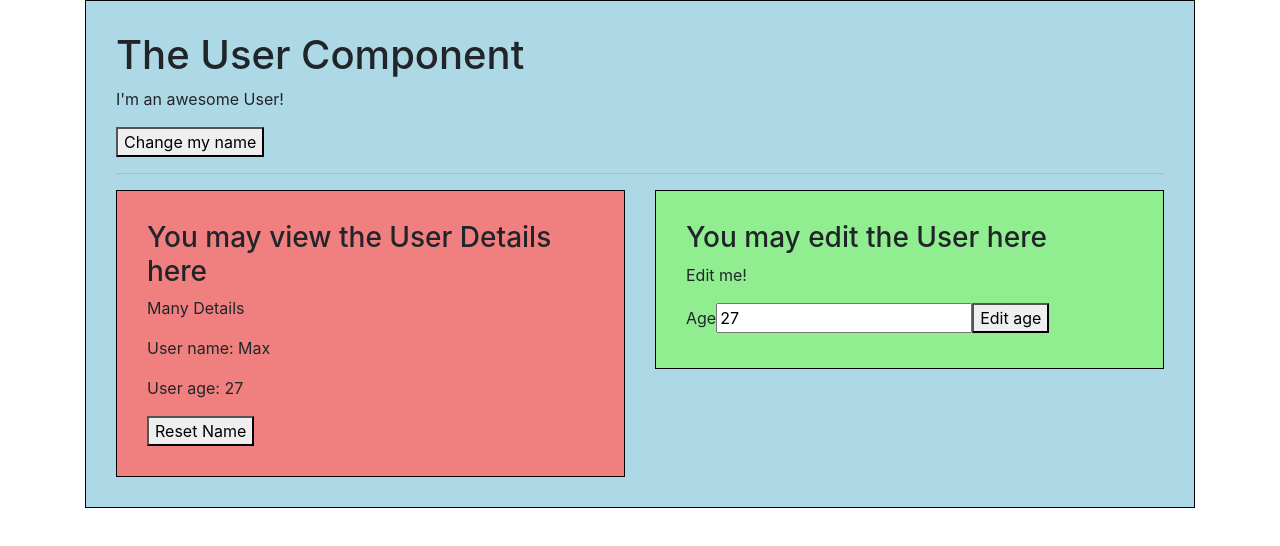
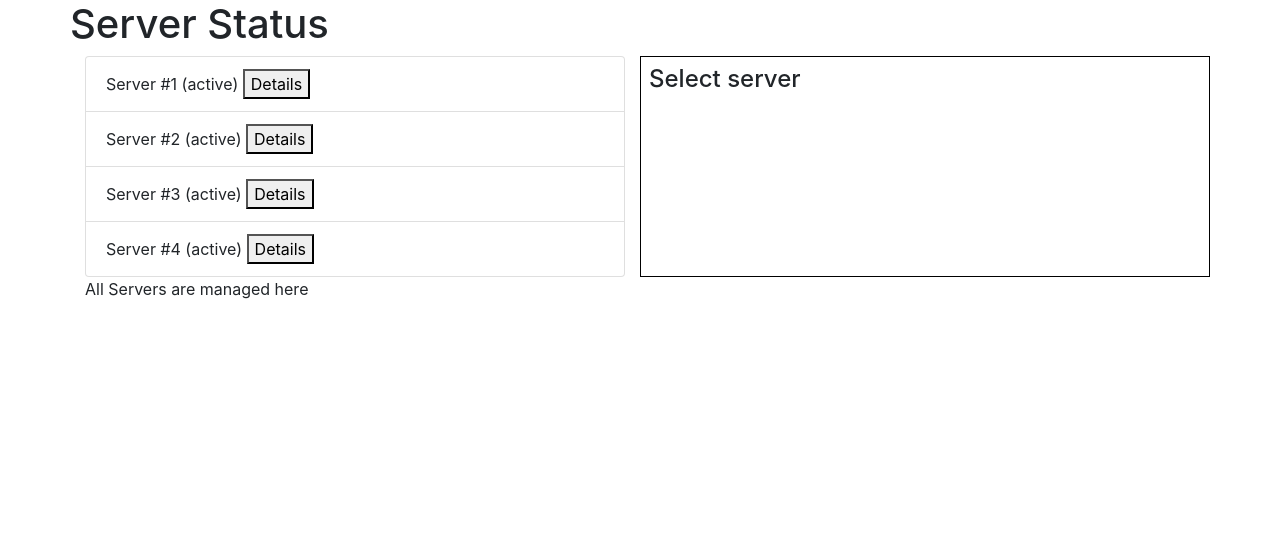
Before and after one commit to wdudek82/vuejs-2-the-complete-guide, a Vue app: page / in a window 1280 px wide. Shown: the top 546 px of the page. Built offline with nearby package versions, Linux system fonts and the light colour scheme.

Commit message:
Exercise: passing props, event buss, custom events

```diff
--- a/src/App.vue
+++ b/src/App.vue
@@ -1,18 +1,21 @@
 <template>
   <div id="app" class="container">
-    <div class="col-xs-12">
-      <app-user></app-user>
-    </div>
+    <!--<div class="col-xs-12">-->
+    <!--<app-user></app-user>-->
+    <!--</div>-->
+    <servers-main></servers-main>
   </div>
 </template>
 
 <script>
 import User from './components/section8/User';
+import ServersMain from './components/servers/ServersMain';
 
 export default {
   name: 'App',
   components: {
     appUser: User,
+    ServersMain,
   },
 };
 </script>
--- a/src/components/servers/Server.vue
+++ b/src/components/servers/Server.vue
@@ -1,20 +1,29 @@
 <template>
   <li class="list-group-item">
-    Server #{{ serverId }}
+    Server #{{ server.id }} ({{ server.status }})
+    <button @click="showServerDetails">Details</button>
   </li>
 </template>
 
 <script>
+import { eventBus } from '../../main';
+
 export default {
   name: 'Server',
   props: {
-    serverId: {
-      type: Number,
+    server: {
+      type: Object,
       required: true,
-      default: null,
+    },
+  },
+  methods: {
+    showServerDetails() {
+      eventBus.showServerDetails(this.server);
     },
   },
 };
 </script>
 
-<style scoped></style>
+<style scoped>
+
+</style>
--- a/src/components/servers/ServerDetails.vue
+++ b/src/components/servers/ServerDetails.vue
@@ -1,17 +1,61 @@
 <template>
   <div class="col-xs-12 col-sm-6">
-    <p>Server Details are currently not updated</p>
+    <h2 v-if="!myServer">Select server</h2>
+    <h2 v-else="myServer">Server</h2>
+    <div v-if="myServer">
+      <p>id: {{ myServer.id }}</p>
+      <p>name: {{ myServer.name }}</p>
+      <p>status: {{ myServer.status }}</p>
+      <button @click="setServerStatus('active')">Active</button>
+      <button @click="setServerStatus('inactive')">Deactivate</button>
+    </div>
+    <button v-if="myServer" @click="clear">Clear</button>
   </div>
 </template>
 
 <script>
+import { eventBus } from '../../main';
+
 export default {
   name: 'ServerDetails',
+  props: {
+    server: {
+      type: Object,
+      default: null,
+    },
+  },
+  data() {
+    return {
+      myServer: this.server,
+    };
+  },
+  created() {
+    eventBus.$on('serverDetailRequested', (serverObj) => {
+      this.myServer = serverObj;
+    });
+  },
+  methods: {
+    clear() {
+      this.myServer = null;
+    },
+    setServerStatus(status) {
+      eventBus.changeServerStatus(this.myServer.id, status);
+    },
+  },
 };
 </script>
 
 <style scoped>
 div {
-  border: 1px solid red;
+  border: 1px solid black;
+  padding: 0.5rem;
+}
+
+h2 {
+  font-size: 1.5rem;
+}
+
+button {
+  margin-top: 0.5rem;
 }
 </style>
--- a/src/components/servers/Servers.vue
+++ b/src/components/servers/Servers.vue
@@ -2,7 +2,7 @@
   <div class="row">
     <div class="col-xs-12 col-sm-6">
       <ul class="list-group">
-        <server v-for="index in 5" :key="index" :server-id="index" />
+        <server v-for="server in servers" :key="server.name" :server="server" />
       </ul>
     </div>
     <server-details />
@@ -12,6 +12,7 @@
 <script>
 import Server from './Server';
 import ServerDetails from './ServerDetails';
+import { eventBus } from '../../main';
 
 export default {
   name: 'Servers',
@@ -19,6 +20,29 @@ export default {
     Server,
     ServerDetails,
   },
+  data() {
+    return {
+      servers: [
+        { id: 1, name: 'pasvlc601', status: 'active' },
+        { id: 2, name: 'pasvlc602', status: 'active' },
+        { id: 3, name: 'pasvlc603', status: 'active' },
+        { id: 4, name: 'pasvlc604', status: 'active' },
+      ],
+    };
+  },
+  created() {
+    eventBus.$on('changeServerStatus', ({ serverId, status }) => {
+      this.servers.map((server) => {
+        const updServer = server;
+
+        if (updServer.id === serverId) {
+          updServer.status = status;
+        }
+
+        return updServer;
+      });
+    });
+  },
 };
 </script>
 
--- /dev/null
+++ b/src/components/servers/ServersMain.vue
@@ -0,0 +1,26 @@
+<template>
+  <div class="col-xs-12">
+    <app-header></app-header>
+    <servers></servers>
+    <app-footer></app-footer>
+  </div>
+</template>
+
+<script>
+import AppHeader from '../ui/AppHeader';
+import Servers from './Servers';
+import AppFooter from '../ui/AppFooter';
+
+export default {
+  name: 'ServersMain',
+  components: {
+    AppHeader,
+    Servers,
+    AppFooter,
+  },
+};
+</script>
+
+<style scoped>
+
+</style>
--- a/src/main.js
+++ b/src/main.js
@@ -12,6 +12,12 @@ export const eventBus = new Vue({
     changeAge(age) {
       this.$emit('ageWasEditedByMethod', age);
     },
+    showServerDetails(serverObj) {
+      this.$emit('serverDetailRequested', serverObj);
+    },
+    changeServerStatus(serverId, status) {
+      this.$emit('changeServerStatus', { serverId, status });
+    },
   },
 });
 
```
